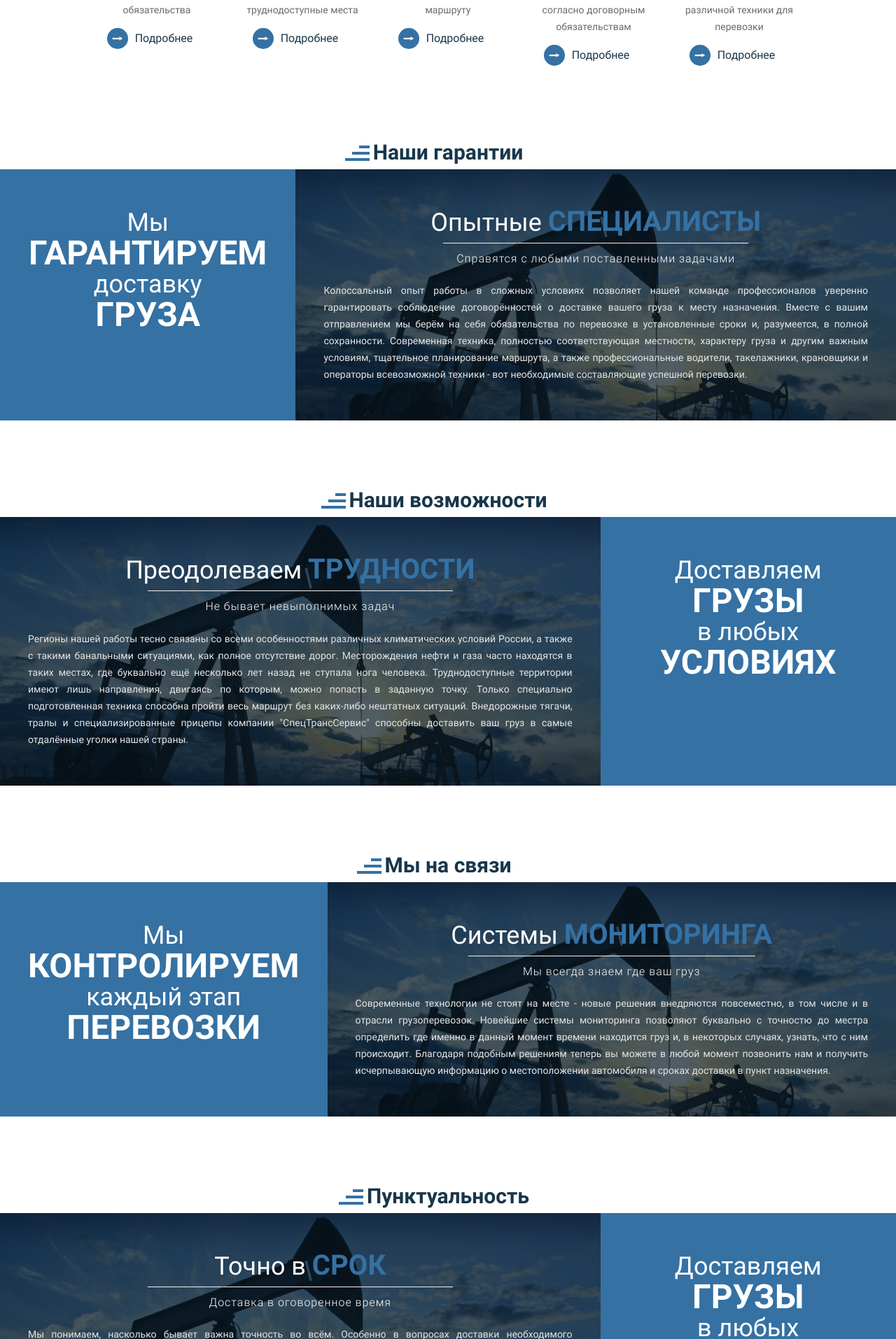
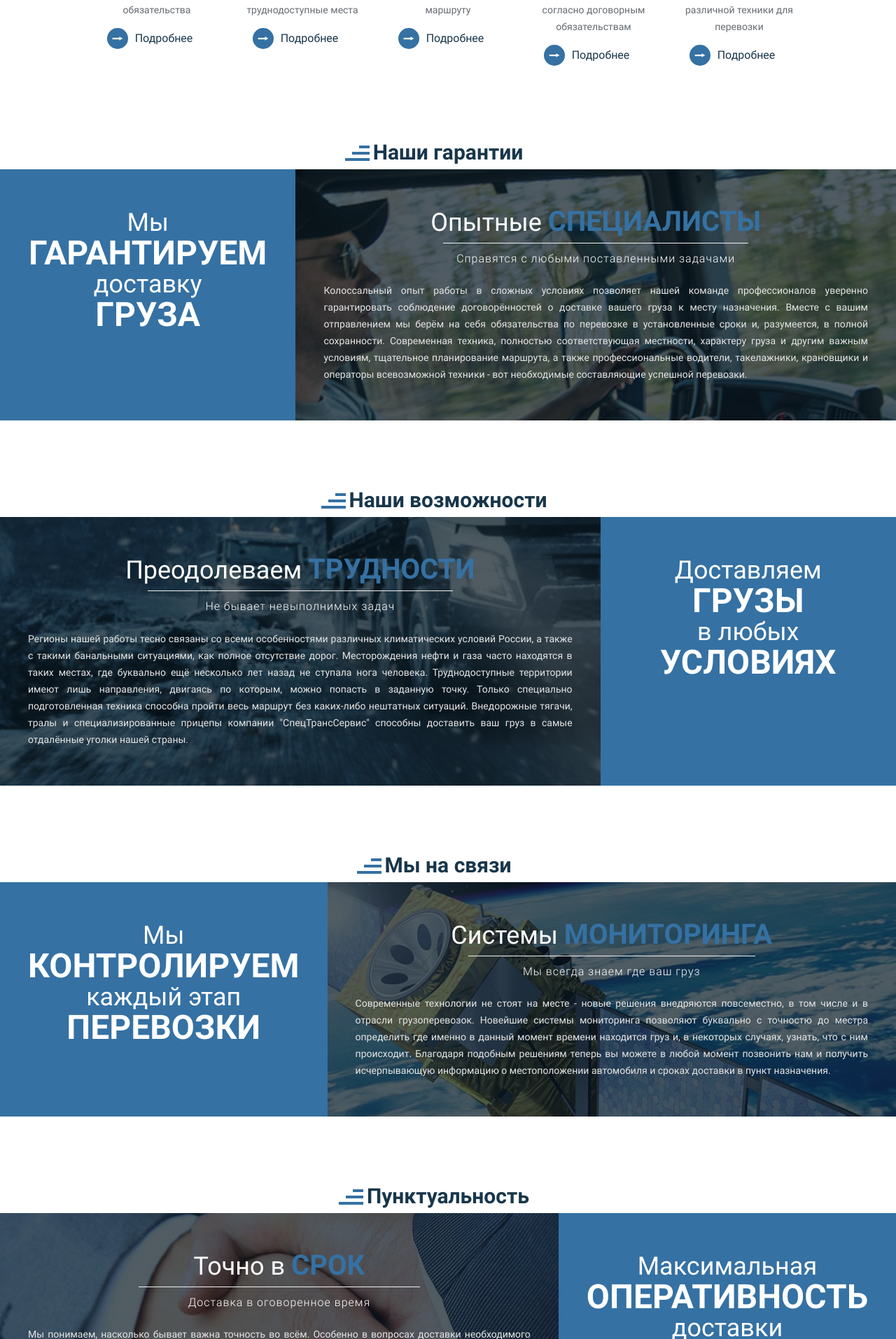
Before and after one commit to kritua/Transera, a PHP site: page /features.html in a window 1280 px wide. Shown: the part 536-2450 px from the top of the page at 70% size. Run offline with PHP 8.4, Linux system fonts and the light colour scheme; style sheets or scripts are compiled from the project's sources.

Commit message:
Keep going

```diff
--- a/features.html
+++ b/features.html
@@ -166,7 +166,7 @@
 			</div>
 		</div>
 	</section>
-	<section class="features-slide" id="guarantee">
+	<section class="features-slide features-slide--guarantee" id="guarantee">
 		<div class="main-container">
 			<div class="section-headers__page-header">
 				<h2 class="section-headers__main-header"><span></span>Наши гарантии</h2>
@@ -185,7 +185,7 @@
 			</div>
 		</div>
 	</section>
-	<section class="features-slide" id="hard">
+	<section class="features-slide features-slide--hard" id="hard">
 		<div class="main-container">
 			<div class="section-headers__page-header">
 				<h2 class="section-headers__main-header"><span></span>Наши возможности</h2>
@@ -204,7 +204,7 @@
 			</div>
 		</div>
 	</section>
-	<section class="features-slide" id="oncall">
+	<section class="features-slide features-slide--oncall" id="oncall">
 		<div class="main-container">
 			<div class="section-headers__page-header">
 				<h2 class="section-headers__main-header"><span></span>Мы на связи</h2>
@@ -222,7 +222,7 @@
 			</div>
 		</div>
 	</section>
-	<section class="features-slide" id="ontime">
+	<section class="features-slide features-slide--ontime" id="ontime">
 		<div class="main-container">
 			<div class="section-headers__page-header">
 				<h2 class="section-headers__main-header"><span></span>Пунктуальность</h2>
@@ -236,8 +236,26 @@
 				<p class="features-slide__text">Мы понимаем, насколько бывает важна точность во всём. Особенно в вопросах доставки необходимого оборудования и материалов к месту проведения работ. Множество задач не допускают промедления и даже день задержки может нанести колоссальные убытки. Наша компания строго соблюдает оговоренные сроки и прилагает максимальные усилия для их соблюдения. Техника регулярно проходит технический осмотр для предотвращения нештатных ситуаций в пути - ведь у заведомо исправного подвижного состава шансы внезапной поломки минимальны, а значит рейс пройдёт без задержек. </p>
 			</div>
 			<div class="features-slide__item">
-				<h3 class="features-slide__h3">Доставляем <br><span>грузы</span><br> в любых <br> <span>условиях</span></h3>
+				<h3 class="features-slide__h3">Максимальная <br><span>оперативность</span><br> доставки<br> <span>груза</span></h3>
 				<!-- <a href="#" class="standart-button standart-button--features">Оставить заявку</a> -->
+			</div>
+		</div>
+	</section>
+	<section class="features-slide" id="transport">
+		<div class="main-container">
+			<div class="section-headers__page-header">
+				<h2 class="section-headers__main-header"><span></span>Технические ресурсы</h2>
+			</div>
+		</div>
+		<div class="features-slide__items-wrapper">
+			<div class="features-slide__item">
+				<h3 class="features-slide__h3">Современный <br><span>автопарк</span><br> необходимой <br> <span>техники</span></h3>
+				<!-- <a href="#" class="standart-button standart-button--features">Оставить заявку</a> -->
+			</div>
+			<div class="features-slide__item features-slide__item--double-width">
+				<h3 class="features-slide__h3 features-slide__h3--custom">Технические<br> <span>средства</span></h3>
+				<h4 class="features-slide__h4">В нашем распоряжении большой автопарк техники</h4>
+				<p class="features-slide__text">Для успешного решения поставленных задач необходимо современное и исправное техническое обспечение, соответствующее сложности задачи по всем параметрам. Только полное соблюдение всех требований к автопарку гарантирует своевременную и безопасную доставку груза. В нашем распоряжении находятся грузовые автомобили, специализированные тралы, бортовые и тентованные прицепы, открытые платформы, телескопические прицепы, модульные тралы, автоцистерны, а также автокраны. Мы способны выполнить любую поставленную задачу. </p>
 			</div>
 		</div>
 	</section>
--- a/sass/blocks/features-slide.scss
+++ b/sass/blocks/features-slide.scss
@@ -113,6 +113,34 @@
           padding: 0;
           flex-basis: 60%;
         }
+      }
+    }
+  }
+  &--guarantee {
+    .features-slide__item {
+      &--double-width {
+        background: linear-gradient(transparentize($clr-blue-gray, 0.3), transparentize($clr-blue-gray, 0.3)), url(../img/bg-half-1.jpg) 50% 20% no-repeat;
+      }
+    }
+  }
+  &--hard {
+    .features-slide__item {
+      &--double-width {
+        background: linear-gradient(transparentize($clr-blue-gray, 0.3), transparentize($clr-blue-gray, 0.3)), url(../img/bg-half-2.jpg) 50% 20% no-repeat;
+      }
+    }
+  }
+  &--oncall {
+    .features-slide__item {
+      &--double-width {
+        background: linear-gradient(transparentize($clr-blue-gray, 0.3), transparentize($clr-blue-gray, 0.3)), url(../img/bg-half-3.jpg) 50% 20% no-repeat;
+      }
+    }
+  }
+  &--ontime {
+    .features-slide__item {
+      &--double-width {
+        background: linear-gradient(transparentize($clr-blue-gray, 0.3), transparentize($clr-blue-gray, 0.3)), url(../img/bg-half-4.jpg) 50% 20% no-repeat;
       }
     }
   }
```
Also changed, not shown: favicon.ico (added), img/bg-half-1.jpg (added), img/bg-half-2.jpg (added), img/bg-half-3.jpg (added), img/bg-half-4.jpg (added).
